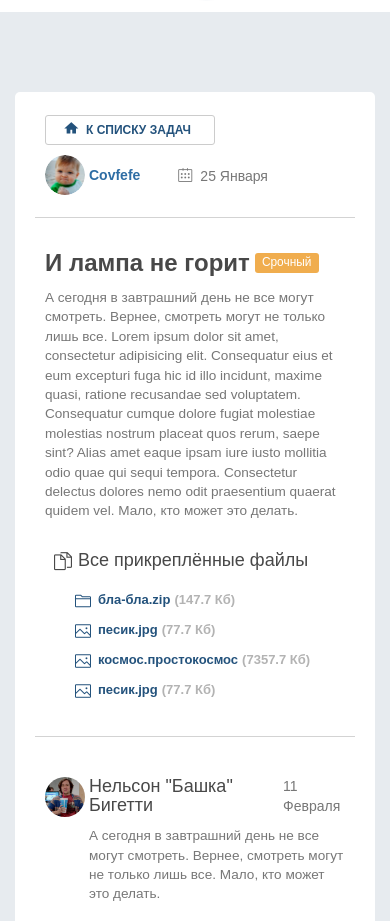
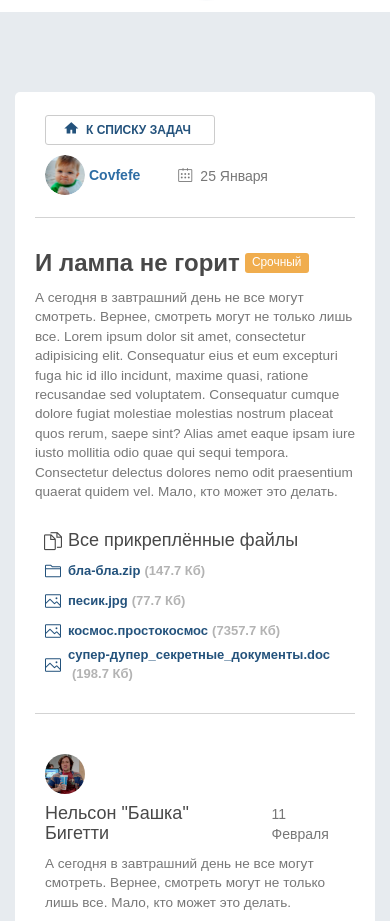
Before and after one commit to Grant-Inna/Metrics, a plain HTML site: page app/ticket.html in a window 390 px wide. Shown: the part 173-1094 px from the top of the page. Drawn offline with Linux system fonts and the light colour scheme.

Commit message:
One ticket page media

```diff
--- a/app/ticket.html
+++ b/app/ticket.html
@@ -119,32 +119,28 @@
                         <div class="ticket__replyFiles-list">
                             <div class="ticket__replyFiles-thumbnail">
                                 <i class="icon-folder-alt"></i>
-                                <a href="#file3">
                                 <div class="uploadedFiles__oneFile">
                                     <div class="uploadedFiles__title">
-                                            <span class="fileName">бла-бла.zip</span>
+                                        <a href="#file3" class="fileName">бла-бла.zip</a>
                                         <p class="fileSize">(147.7 Кб)</p>
                                     </div>
                                 </div>
-                                </a>
                             </div>
                             <div class="ticket__replyFiles-thumbnail">
                                 <i class="icon-picture"></i>
-                                <a href="#file2">
                                 <div class="uploadedFiles__oneFile">
                                     <div class="uploadedFiles__title">
-                                            <span class="fileName">песик.jpg</span>
+                                        <a href="#file2" class="fileName">песик.jpg</a>
                                         <p class="fileSize">(77.7 Кб)</p>
                                     </div>
                                 </div>
-                                </a>
                             </div>
                             <div class="ticket__replyFiles-thumbnail">
                                 <i class="icon-picture"></i>
                                 <a href="#file1">
                                     <div class="uploadedFiles__oneFile">
                                         <div class="uploadedFiles__title">
-                                            <span class="fileName">космос.простокосмос</span>
+                                            <a href="#file1" class="fileName">космос.простокосмос</a>
                                             <p class="fileSize">(7357.7 Кб)</p>
                                         </div>
                                     </div>
@@ -152,14 +148,12 @@
                             </div>
                             <div class="ticket__replyFiles-thumbnail">
                                 <i class="icon-picture"></i>
-                                <a href="#file4">
                                 <div class="uploadedFiles__oneFile">
                                     <div class="uploadedFiles__title">
-                                            <span class="fileName">песик.jpg</span>
-                                            <p class="fileSize">(77.7 Кб)</p>
+                                        <a href="#file4" class="fileName">супер-дупер_секретные_документы.doc</a>
+                                        <p class="fileSize">(198.7 Кб)</p>
                                     </div>
                                 </div>
-                                </a>
                             </div>
                         </div>
                     </div>
@@ -206,7 +200,7 @@
                                         <i class="icon-folder-alt"></i>
                                         <div class="uploadedFiles__oneFile">
                                             <div class="uploadedFiles__title">
-                                                <span class="fileName">бла-бла.zip</span>
+                                                <a href="#file3" class="fileName">бла-бла.zip</a>
                                                 <p class="fileSize">(147.7 Кб)</p>
                                             </div>
                                         </div>
@@ -215,7 +209,7 @@
                                         <i class="icon-picture"></i>
                                             <div class="uploadedFiles__oneFile">
                                                 <div class="uploadedFiles__title">
-                                                    <span class="fileName">песик.jpg</span>
+                                                    <a href="#file4" class="fileName">супер-дупер_секретные_документы.doc</a>
                                                     <p class="fileSize">(77.7 Кб)</p>
                                                 </div>
                                             </div>
--- a/dev/_media.scss
+++ b/dev/_media.scss
@@ -35,6 +35,8 @@ $height__controlBtnContainer: 355px;
 
 }
 
+
+/* =============== 600 =============== */
 @media screen and (max-width: 600px) {
   .header {
     height: auto;
@@ -55,7 +57,18 @@ $height__controlBtnContainer: 355px;
   .ticket__replyText-input {
     width: 100%;
   }
+  .ticket__replyFiles {
+    padding: 10px 10px 0;
+  }
+
+  .ticket__replyHolder:last-child {
+    .ticket__replyAvatarWrapper {
+      display: none;
+    }
+  }
 }
+
+/* =============== 500 =============== */
 @media screen and (max-width: 500px) {
   .col-xs-12 {
     margin-left: 0;
@@ -138,7 +151,29 @@ $height__controlBtnContainer: 355px;
   .oneTicket__assigned {
     width: 100% !important;
   }
+
+
+
+ /* .ticket__addedFiles {
+    padding: 0;
+  }
+  .ticket__replyFiles {
+    padding: 10px 0;
+  }*/
+  .ticket__replyHolder {
+    flex-direction: column;
+  }
+  .mainContent__replyControl-inputFiles {
+    left: 70px;
+  }
+  .mainContent__replyControl-specialSpan {
+    width: 191px;
+  }
+
 }
+
+
+/* =============== 440 =============== */
 @media screen and (max-width: 440px) {
   [class*="col-"] {
     padding-right: 10px;
@@ -217,7 +252,12 @@ $height__controlBtnContainer: 355px;
   .oneTicket__data {
     margin: 0 5px;
   }
+
+
 }
+
+
+/* =============== 400 =============== */
 @media screen and (max-width: 400px) {
   .list__oneTicketHolder {
     height: 150px;
@@ -254,4 +294,12 @@ $height__controlBtnContainer: 355px;
     width: 100% !important;
   }
 
+  .ticket__recourseWrapper {
+    padding-left: 0;
+    padding-right: 0;
+  }
+  .ticket__replyFiles-list {
+    padding: 0;
+  }
+
 }
--- a/dev/_ticket.scss
+++ b/dev/_ticket.scss
@@ -296,6 +296,7 @@
 }
 .uploadedFiles__title {
   display: flex;
+  flex-wrap: wrap;
 }
 .fileSize {
   margin: 0;
@@ -338,7 +339,6 @@
     max-width: 50%;
   }
   &-list {
-    @extend .ticket__replyFiles;
     justify-content: space-between;
     width: 100%;
     height: auto;
@@ -358,6 +358,15 @@
     font-size: 16px;
   }
 }
+.fileName {
+  color: #23527c;
+  @include transition;
+}
+.fileName:hover {
+  color: #337ab7;
+  text-decoration: none;
+  @include transition;
+}
 
 #formArrow {
   transition: all .7s;
--- a/dev/gulpfile.js
+++ b/dev/gulpfile.js
@@ -17,7 +17,6 @@ gulp.task('watch_scss', function() {
     gulp.watch('./_login.scss', ['css']);
     gulp.watch('./_ticketList.scss', ['css']);
     gulp.watch('./_ticket.scss', ['css']);
-    gulp.watch('./_ticketChat.scss', ['css']);
 });
 
 gulp.task('default', ['css', 'watch_scss']);
--- a/dev/style.scss
+++ b/dev/style.scss
@@ -162,7 +162,8 @@ button {
 @import "login";
 @import "ticketList";
 @import "ticket";
-@import "ticketChat";
+@import "docs";
+@import "allTickets";
 
 
 
```
Also changed, not shown: app/css/style.css, dev/_ticketChat.scss (deleted). Lines whose indentation alone changed are shown as unchanged.
